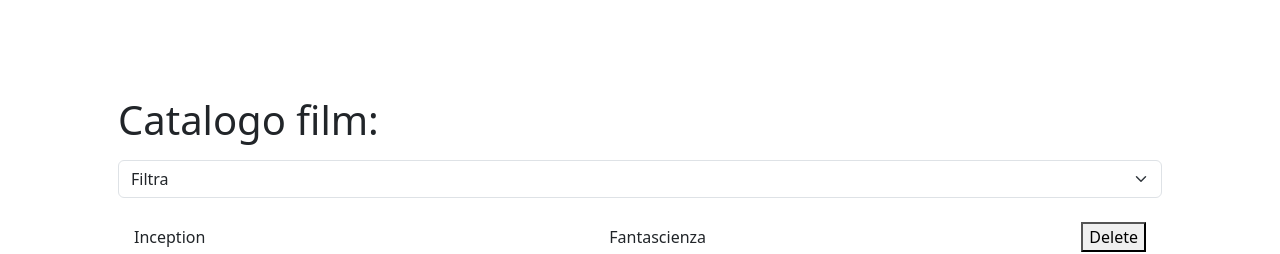
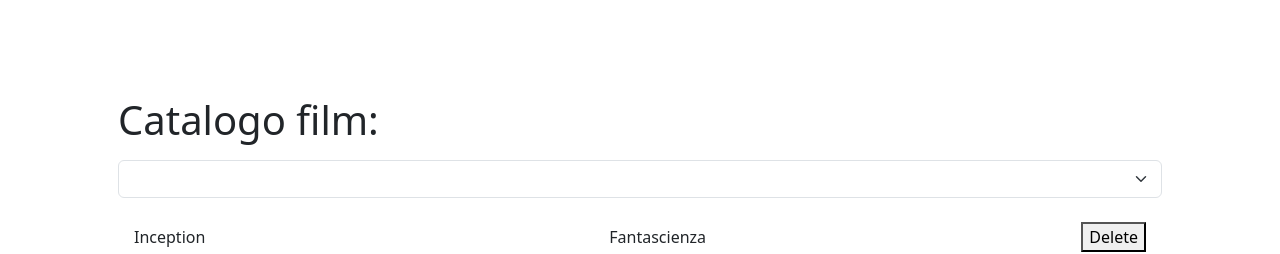
Before and after one commit to andreasalvi99/react-movie-filter, a React (Vite) app: page / in a window 1280 px wide. Shown: the top 254 px of the page. Built offline with nearby package versions, Linux system fonts and the light colour scheme.

Commit message:
fixed no filter issues

```diff
--- a/src/App.jsx
+++ b/src/App.jsx
@@ -28,11 +28,15 @@ export default function App() {
     const updatedFilteredFilms = films.filter((film) => {
       console.log(film.genre);
 
+      if (!startingGenres.includes(selectedGenre)) {
+        return true;
+      }
+
       return film.genre.includes(selectedGenre);
     });
     console.log(updatedFilteredFilms);
     setFilteredFilms(updatedFilteredFilms);
-  }, [startingFilms]);
+  }, [selectedGenre]);
 
   return (
     <>
@@ -44,13 +48,10 @@ export default function App() {
             aria-label="Default select example"
             value={selectedGenre}
             onChange={(e) => {
-              console.log("selectedGenre:", selectedGenre);
-
               setSelectedGenre(e.target.value);
-              console.log("setSelectedGenre:", e.target.value);
             }}
           >
-            <option selected>Filtra</option>
+            <option></option>
             {startingGenres.map((genre, index) => (
               <option key={index} value={genre}>
                 {genre}
--- a/src/main.jsx
+++ b/src/main.jsx
@@ -12,7 +12,7 @@ import "../src/assets/css/index.css";
 import App from "./App.jsx";
 
 createRoot(document.getElementById("root")).render(
-  <StrictMode>
-    <App />
-  </StrictMode>,
+  // <StrictMode>
+  <App />,
+  // </StrictMode>,
 );
```
